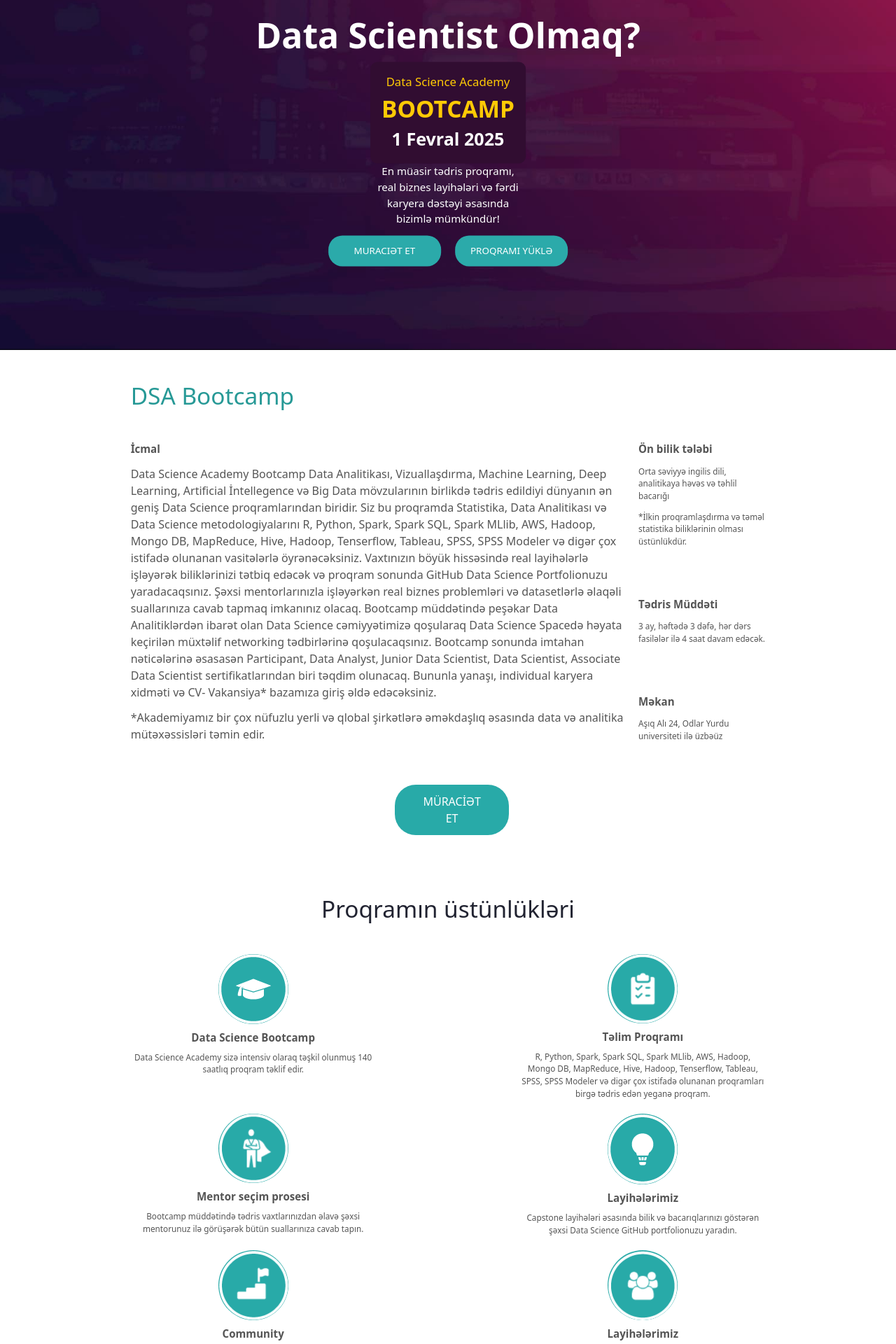
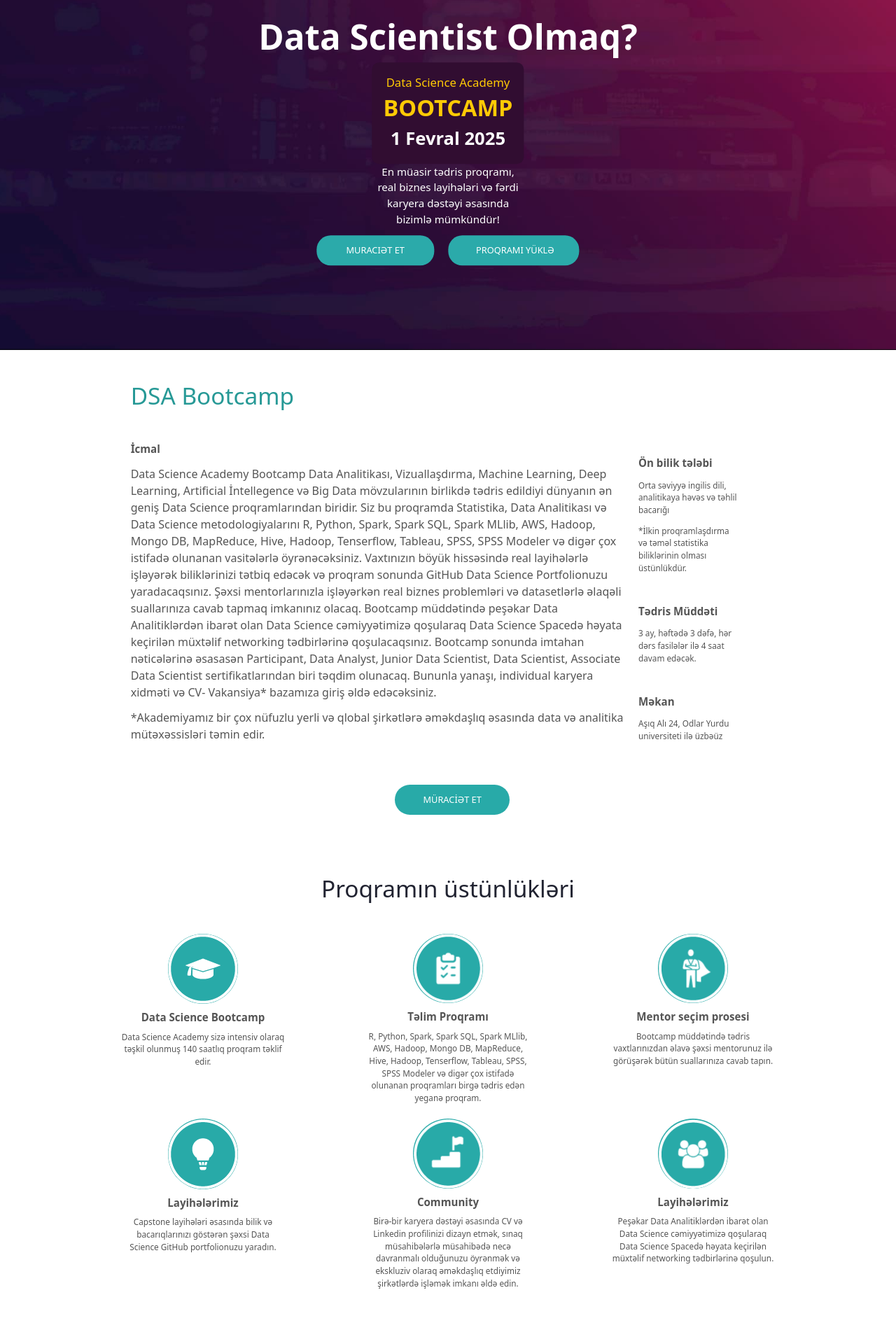
Before and after one commit to Umud-Quliyev/DSA, a React (Vite) app: page / in a window 1280 px wide. Shown: the part 300-2220 px from the top of the page at 70% size. Built offline with nearby package versions, Linux system fonts and the light colour scheme; data requests are answered from the project's data file.

Commit message:
mainsection responsive in progress

```diff
--- a/src/ProgramPage/ProgramPage.jsx
+++ b/src/ProgramPage/ProgramPage.jsx
@@ -1,12 +1,12 @@
 const ProgramPage = () => {
   return (
-    <section className="">
+    <section className="pt-30">
       <div className="w-5/6 mx-auto flex flex-col items-center justify-start">
         <h2 className="text-[2.61vw] font-[300]">Təlim proqramı</h2>
         <span className="text-[#28aaa8] text-[1.31vw]">
           Təlim Proqramını Yükləmək Üçün Zəhmət Olmasa Emailinizi Daxil Edin
         </span>
-        <form action="" className="w-5/6">
+        <form action="" className="w-5/6  mt-10">
           <input
             type="text"
             placeholder="Email:"
--- a/src/components/MainSection.jsx/MainSection.jsx
+++ b/src/components/MainSection.jsx/MainSection.jsx
@@ -1,48 +1,53 @@
-import project from "../../assets/png/layiheler.png"
-import career from "../../assets/png/karyera.png"
-import community from "../../assets/png/community.png"
-import edu from "../../assets/png/edu.png"
-import mentor from "../../assets/png/mentor.png"
-import practic from "../../assets/png/telim.png"
-import { Link } from "react-router-dom"
+import project from "../../assets/png/layiheler.png";
+import career from "../../assets/png/karyera.png";
+import community from "../../assets/png/community.png";
+import edu from "../../assets/png/edu.png";
+import mentor from "../../assets/png/mentor.png";
+import practic from "../../assets/png/telim.png";
+import { Link } from "react-router-dom";
 const MainSection = () => {
-
   return (
     <>
-      <section id="main" name="main">
-        <div className=" text-[#fff]  flex  flex-col items-center absolute top-2/3 left-1/2 transform -translate-x-1/2 -translate-y-2/3 ">
-          <h1 className="text-[3.91vw] font-[200]">12 Həftədə</h1>
-          <h2 className="text-[3.91vw]  font-bold">Data Scientist Olmaq?</h2>
+      <section id="main" name="main" className="">
+        <div className=" text-[#fff]  flex  flex-col items-center absolute top-2/3 left-1/2 transform -translate-x-1/2 -translate-y-2/3 md:full ">
+          <h1 className=" font-[300] text-[5vw] md:text-[3.91vw]">12 Həftədə</h1>{/* md:text-[3.91vw] */}
+          <h2 className=" text-nowrap text-[6vw] font-bold md:text-[3.85vw]">Data Scientist Olmaq?</h2>
           <div className="bg-[#310d31] rounded-[10px] flex flex-col items-center  p-4">
-            <span className="text-[#ffca05] text-[1.31vw]">
+            <span className="text-[#ffca05] text-[2vw] md:text-[1.31vw]">
               Data Science Academy
             </span>
-            <h3 className="text-[#ffca05] text-[2.61vw] font-extrabold ">
+            <h3 className="text-[#ffca05] text-[4vw] font-extrabold md:text-[2.54vw]">
               BOOTCAMP
             </h3>
-            <span className="text-[1.96vw] font-bold">1 Fevral 2025</span>
+            <span className="text-[2.5vw] font-bold md:text-[2vw]">1 Fevral 2025</span>
           </div>
-          <span className="text-center text-[1.18vw]">
+          <span className="text-center text-[1.9vw] md:text-[1.18vw]">
             En müasir tədris proqramı, <br /> real biznes layihələri və fərdi{" "}
             <br /> karyera dəstəyi əsasında <br /> bizimlə mümkündür!
           </span>
-          <div className="flex gap-5 mx-auto pt-3">
-            <Link to={"/muraciet"} className="text-center bg-[#2baaaa] rounded-[20px] text-[1.05vw] p-3  w-[12.6vw] hover:bg-transparent cursor-pointer">
+          <div className="flex gap-5 mx-auto pt-3  ">
+            <Link
+              to={"/muraciet"}
+              className="text-center text-nowrap bg-[#2baaaa] rounded-[20px] text-[2vw] py-3 px-10 w-full hover:bg-transparent cursor-pointer  md:text-[1vw]  md:w-2/4"
+            >
               MURACIƏT ET
             </Link>
-            <Link to={"/program"} className="text-center bg-[#2baaaa] rounded-[20px] text-[1.05vw] p-3 w-[12.6vw] hover:bg-transparent cursor-pointer">
+            <Link
+              to={"/program"}
+              className="text-center text-nowrap bg-[#2baaaa] rounded-[20px] text-[2vw] py-3 px-10 w-full hover:bg-transparent cursor-pointer md:text-[1vw]  md:w-2/4"
+            >
               PROQRAMI YÜKLƏ
             </Link>
           </div>
         </div>
       </section>
-      <section className="">
-        <div className="w-5/6 m-auto px-20 ">
-          <h2 className="text-[#279996] text-[2.61vw] my-10">DSA Bootcamp</h2>
-          <div className="flex  justify-between w-full">
-            <div className="flex flex-col gap-3 w-4/5 text-[#555555]">
-              <h2 className="font-bold text-[1.18vw]">İcmal</h2>
-              <span className="pr-5">
+      <section className=" ">
+        <div className="w-full mx-auto  px-10 md:w-5/6 md:px-20 md:mx-auto">
+          <h2 className="text-[#279996] text-[4vw] my-10 md:text-[2.61vw]">DSA Bootcamp</h2>
+          <div className="flex flex-wrap justify-between w-full">
+            <div className="flex flex-col gap-3 w-full text-[#555555] md:w-4/5">
+              <h2 className="font-bold text-[3vw] md:text-[1.18vw]">İcmal</h2>
+              <span className=" md:pr-5">
                 Data Science Academy Bootcamp Data Analitikası, Vizuallaşdırma,
                 Machine Learning, Deep Learning, Artificial İntellegence və Big
                 Data mövzularının birlikdə tədris edildiyi dünyanın ən geniş
@@ -70,35 +75,35 @@
                 əməkdaşlıq əsasında data və analitika mütəxəssisləri təmin edir.
               </span>
             </div>
-            <div className="flex flex-col justify-between w-1/5 text-[#555555]">
+            <div className="flex pt-5 justify-between w-full text-[#555555] md:w-1/5 md:flex-col">
               <div className="flex flex-col gap-3">
-                <h3 className="font-bold text-[1.18vw]">Ön bilik tələbi</h3>
-                <span className="text-[.92vw]">
+                <h3 className="font-bold text-[2.5vw] md:text-[1.18vw]">Ön bilik tələbi</h3>
+                <span className="text-[1.5vw] md:text-[.92vw] w-4/5">
                   Orta səviyyə ingilis dili, analitikaya həvəs və təhlil
                   bacarığı
                 </span>
-                <span className="text-[.92vw]">
+                <span className="text-[1.5vw] md:text-[.92vw] w-4/5">
                   *İlkin proqramlaşdırma və təməl statistika biliklərinin olması
                   üstünlükdür.
                 </span>
               </div>
-              <div className="flex flex-col gap-3">
-                <h3 className=" font-bold text-[1.18vw]">Tədris Müddəti</h3>
-                <span className="text-[.92vw]">
+              <div className="flex  flex-col gap-3 ">
+                <h3 className=" font-bold text-[2.5vw] md:text-[1.18vw]">Tədris Müddəti</h3>
+                <span className="text-[1.5vw] w-4/5 md:text-[.92vw]">
                   3 ay, həftədə 3 dəfə, hər dərs fasilələr ilə 4 saat davam
                   edəcək.
                 </span>
               </div>
               <div className="flex flex-col gap-3">
-                <h3 className=" font-bold text-[1.18vw]">Məkan</h3>
-                <span className="text-[.92vw]">
+                <h3 className=" font-bold text-[2.5vw] md:text-[1.18vw]">Məkan</h3>
+                <span className="text-[1.5vw] w-4/5 md:text-[.92vw]">
                   Aşıq Alı 24, Odlar Yurdu universiteti ilə üzbəüz
                 </span>
               </div>
             </div>
           </div>
-          <div className="w-1/6 mx-auto mt-15">
-            <button className=" bg-[#28AAA8] text-[#fff] py-3 px-10 rounded-[30px] cursor-pointer hover:bg-[#e2195b]">
+          <div className="w-1/6 mx-auto mt-15 ">
+            <button className=" text-[1.5vw] md:text-[1vw] text-nowrap text-center  bg-[#28AAA8] text-[#fff] py-3 px-10  rounded-[30px] cursor-pointer hover:bg-[#e2195b]">
               MÜRACİƏT ET
             </button>
           </div>
@@ -106,52 +111,91 @@
       </section>
 
       <section className="my-20 second-main-section">
-        <div className="flex flex-col items-center w-5/6 mx-auto px-20 text-[#555555]">
-          <h2 className="text-[#212331] text-[2.61vw] font-[300]">Proqramın üstünlükləri</h2>
-          <div className="flex justify-between gap-5 my-10 flex-wrap text-center main-div">
-            <div className="flex flex-col items-center gap-2 w-[350px]  cursor-pointer sub-main-div">
-              <img src={edu} alt="" className="w-[100px] bg-[#28AAA8] rounded-full"/>
-              <h4 className="text-[1.18vw] font-bold"> Data Science Bootcamp</h4>
-              <p className="text-[.92vw]">Data Science Academy sizə intensiv olaraq təşkil olunmuş 140 saatlıq proqram təklif edir.</p>
-            </div>
-            <div className="flex flex-col items-center gap-2 w-[350px]  cursor-pointer sub-main-div">
-              <img src={practic} alt="" className="w-[100px] bg-[#28AAA8] rounded-full "/>
-              <h4 className="text-[1.18vw] font-bold">Təlim Proqramı</h4>
-              <p  className="text-[.92vw] ">
-              R, Python, Spark, Spark SQL, Spark MLlib, AWS, Hadoop, Mongo DB, MapReduce, Hive, Hadoop, Tenserflow, Tableau, SPSS, SPSS Modeler və digər çox istifadə olunanan proqramları birgə tədris edən yeganə proqram.
+        <div className="flex flex-col items-center w-full mx-auto px-10 text-[#555555] md:5/6 md:px-20 md:flex-col">
+          <h2 className="text-[#212331] text-[4vw] font-[300] md:text-[2.61vw]">
+            Proqramın üstünlükləri
+          </h2>
+          <div className="flex  gap-5 my-10 flex-wrap text-center main-div justify-between md:w-5/6">
+            <div className="flex flex-col items-center gap-2  w-[45%] cursor-pointer sub-main-div md:w-[25%]">
+              <img
+                src={edu}
+                alt=""
+                className="w-[100px] bg-[#28AAA8] rounded-full"
+              />
+              <h4 className="text-[2.5vw] font-bold md:text-[1.18vw]">
+                {" "}
+                Data Science Bootcamp
+              </h4>
+              <p className="text-[1.5vw] md:text-[.92vw]">
+                Data Science Academy sizə intensiv olaraq təşkil olunmuş 140
+                saatlıq proqram təklif edir.
               </p>
             </div>
-            <div className="flex flex-col items-center gap-2 w-[350px]  cursor-pointer sub-main-div">
-              <img src={mentor} alt="" className="w-[100px] bg-[#28AAA8] rounded-full"/>
-              <h4 className="text-[1.18vw] font-bold">Mentor seçim prosesi
-              </h4>
-              <p  className="text-[.92vw]">
-              Bootcamp müddətində tədris vaxtlarınızdan əlavə şəxsi mentorunuz ilə görüşərək bütün suallarınıza cavab tapın.
+            <div className="flex flex-col items-center gap-2  w-[45%] cursor-pointer sub-main-div md:w-[25%]">
+              <img
+                src={practic}
+                alt=""
+                className="w-[100px] bg-[#28AAA8] rounded-full "
+              />
+              <h4 className="text-[2.5vw] font-bold md:text-[1.18vw]">Təlim Proqramı</h4>
+              <p className="text-[1.5vw] md:text-[.92vw] ">
+                R, Python, Spark, Spark SQL, Spark MLlib, AWS, Hadoop, Mongo DB,
+                MapReduce, Hive, Hadoop, Tenserflow, Tableau, SPSS, SPSS Modeler
+                və digər çox istifadə olunanan proqramları birgə tədris edən
+                yeganə proqram.
               </p>
             </div>
-            <div className="flex flex-col items-center gap-2 w-[350px]  cursor-pointer sub-main-div">
-              <img src={project} alt="" className="w-[100px] bg-[#28AAA8] rounded-full"/>
-              <h4 className="text-[1.18vw] font-bold">Layihələrimiz</h4>
-              <p  className="text-[.92vw]">
+            <div className="flex flex-col items-center gap-2 w-[45%]  cursor-pointer sub-main-div md:w-[25%]">
+              <img
+                src={mentor}
+                alt=""
+                className="w-[100px] bg-[#28AAA8] rounded-full"
+              />
+              <h4 className="text-[2.5vw] font-bold md:text-[1.18vw]">Mentor seçim prosesi</h4>
+              <p className="text-[1.5vw] md:text-[.92vw]">
+                Bootcamp müddətində tədris vaxtlarınızdan əlavə şəxsi mentorunuz
+                ilə görüşərək bütün suallarınıza cavab tapın.
+              </p>
+            </div>
+            <div className="flex flex-col items-center gap-2 w-[45%]  cursor-pointer sub-main-div md:w-[25%]">
+              <img
+                src={project}
+                alt=""
+                className="w-[100px] bg-[#28AAA8] rounded-full"
+              />
+              <h4 className="text-[2.5vw] font-bold md:text-[1.18vw]">Layihələrimiz</h4>
+              <p className="text-[1.5vw] md:text-[.92vw]">
                 Capstone layihələri əsasında bilik və bacarıqlarınızı göstərən
                 şəxsi Data Science GitHub portfolionuzu yaradın.
               </p>
             </div>
-            <div className="flex flex-col items-center gap-2 w-[350px] cursor-pointer sub-main-div">
-              <img src={career} alt="" className="w-[100px] bg-[#28AAA8] rounded-full"/>
-              <h4 className="text-[1.18vw] font-bold">Community</h4>
-              <p  className="text-[.92vw]">
-              Birə-bir karyera dəstəyi əsasında CV və Linkedin profilinizi dizayn etmək, sınaq müsahibələrlə müsahibədə necə davranmalı olduğunuzu öyrənmək və ekskluziv olaraq əməkdaşlıq etdiyimiz şirkətlərdə işləmək imkanı əldə edin.
+            <div className="flex flex-col items-center gap-2 w-[45%] cursor-pointer sub-main-div md:w-[25%]">
+              <img
+                src={career}
+                alt=""
+                className="w-[100px] bg-[#28AAA8] rounded-full"
+              />
+              <h4 className="text-[2.5vw] font-bold md:text-[1.18vw]">Community</h4>
+              <p className="text-[1.5vw] md:text-[.92vw]">
+                Birə-bir karyera dəstəyi əsasında CV və Linkedin profilinizi
+                dizayn etmək, sınaq müsahibələrlə müsahibədə necə davranmalı
+                olduğunuzu öyrənmək və ekskluziv olaraq əməkdaşlıq etdiyimiz
+                şirkətlərdə işləmək imkanı əldə edin.
               </p>
             </div>
-            <div className="flex flex-col items-center gap-2 w-[350px]  cursor-pointer sub-main-div">
-              <img src={community} alt="" className="w-[100px] bg-[#28AAA8] rounded-full"/>
-              <h4 className="text-[1.18vw] font-bold">Layihələrimiz</h4>
-              <p  className="text-[.92vw]">
-              Peşəkar Data Analitiklərdən ibarət olan Data Science cəmiyyətimizə qoşularaq Data Science Spacedə həyata keçirilən müxtəlif networking tədbirlərinə qoşulun.
+            <div className="flex flex-col items-center gap-2 w-[45%]  cursor-pointer sub-main-div md:w-[25%]">
+              <img
+                src={community}
+                alt=""
+                className="w-[100px] bg-[#28AAA8] rounded-full"
+              />
+              <h4 className="text-[2.5vw] font-bold md:text-[1.18vw]">Layihələrimiz</h4>
+              <p className="text-[1.5vw] md:text-[.92vw]">
+                Peşəkar Data Analitiklərdən ibarət olan Data Science
+                cəmiyyətimizə qoşularaq Data Science Spacedə həyata keçirilən
+                müxtəlif networking tədbirlərinə qoşulun.
               </p>
             </div>
-
           </div>
         </div>
       </section>
```
